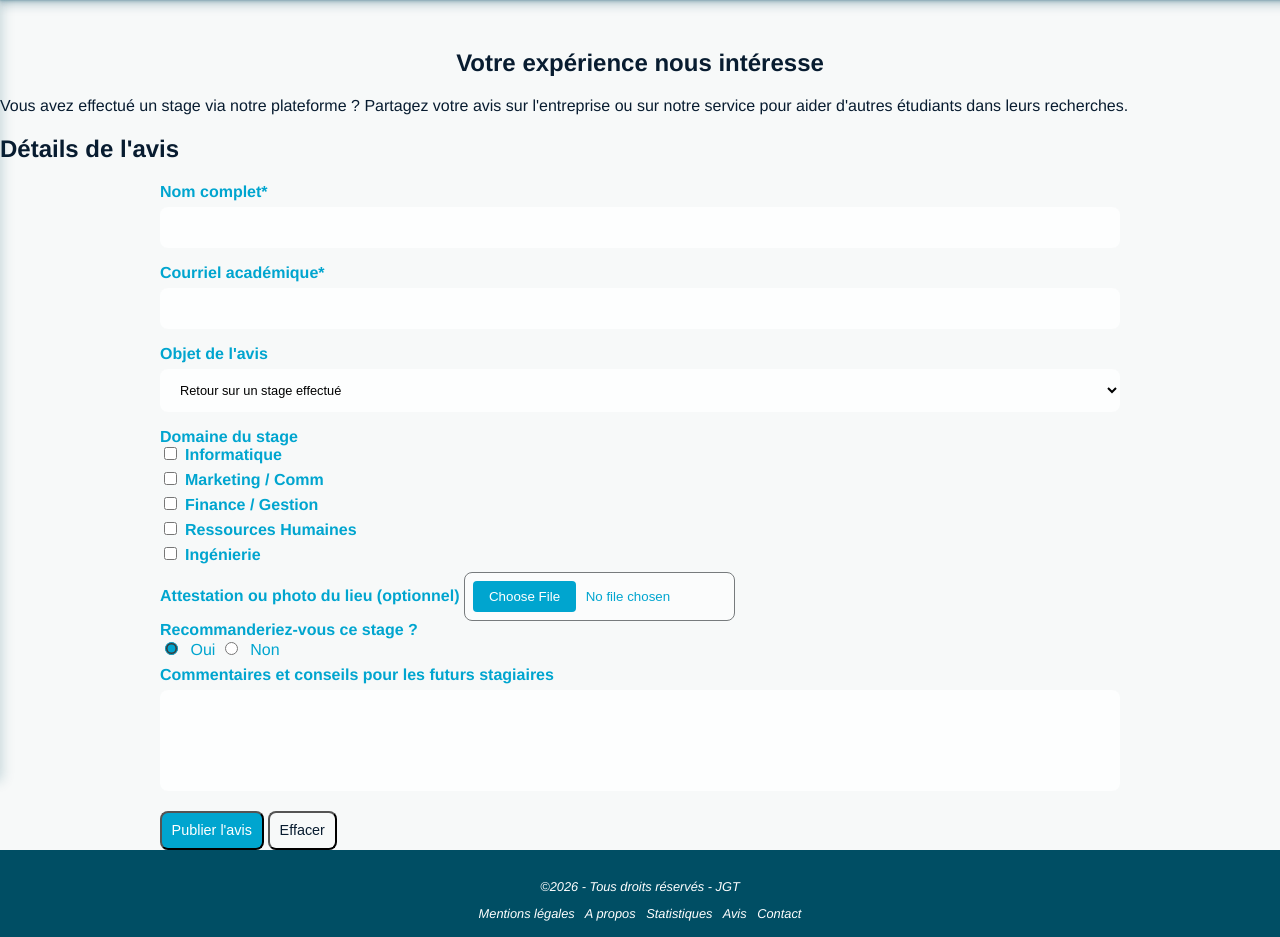
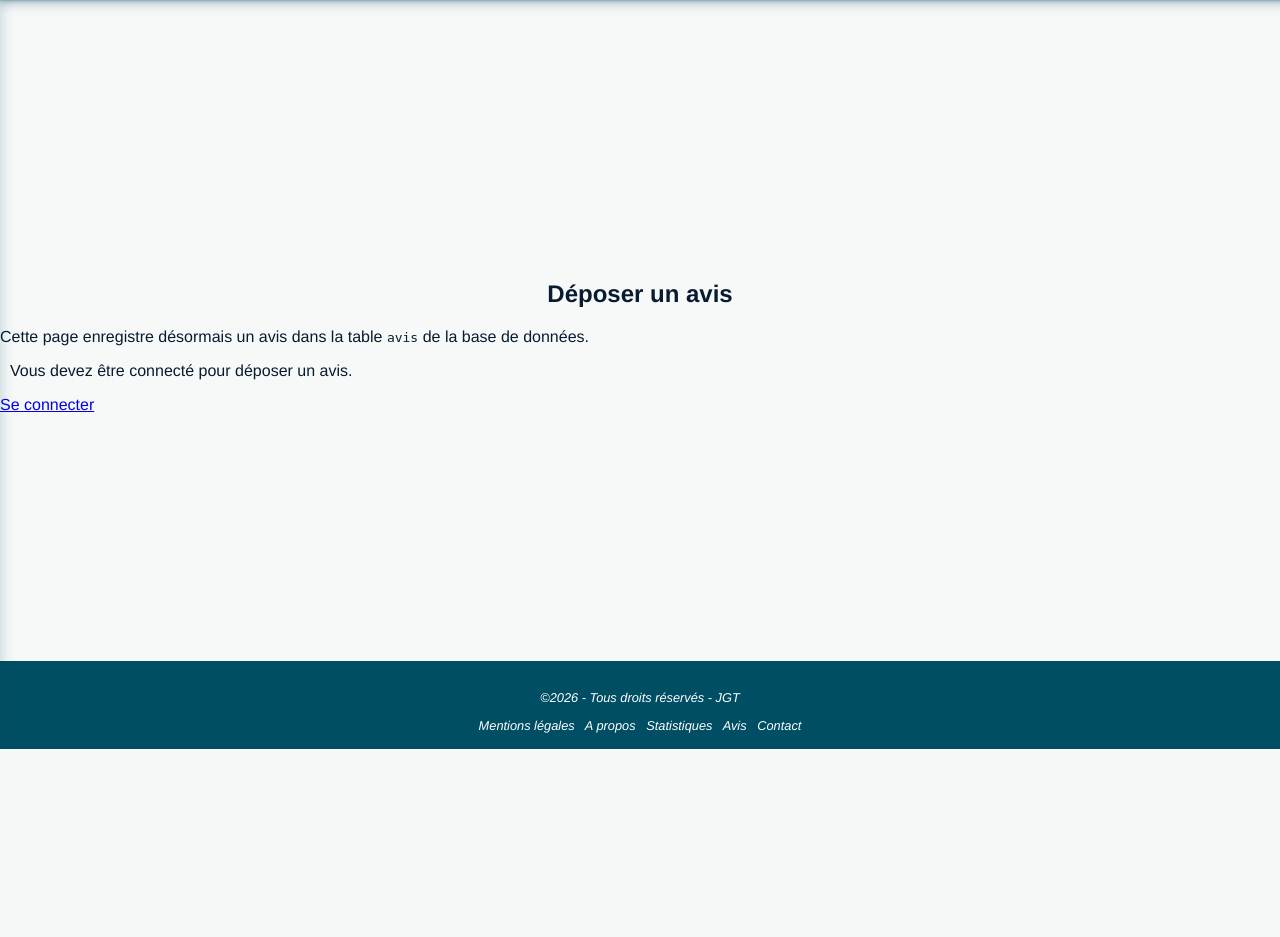
Before and after one commit to loisb3767/site_stages, a PHP site: page /index.php?page=avis in a window 1280 px wide. Shown: the part 67-1004 px from the top of the page. After the commit the page ends 816 px from the top, so only its background shows below. Run offline with PHP 8.4, Linux system fonts and the light colour scheme; data comes from the database, SQL or seed files in the repository; a stand-in replaces the project's code that opens the database connection.

Commit message:
Connexion BDD et avis

```diff
--- a/src/Controllers/TaskController.php
+++ b/src/Controllers/TaskController.php
@@ -165,8 +165,16 @@ class TaskController extends Controller
     }
 
     public function avisPage() {
+        $status = $_GET['status'] ?? null;
+        $error = isset($_GET['error']) ? urldecode($_GET['error']) : null;
 
-        echo $this->templateEngine->render('avis.twig.html');
+        echo $this->templateEngine->render('avis.twig.html', [
+            'entreprises' => $this->model->getAllEntreprises(),
+            'status' => $status,
+            'error' => $error,
+            'session' => $_SESSION,
+            'user' => $_SESSION['user'] ?? null,
+        ]);
     }
 
     public function postulerPage()
--- a/templates/avis.twig.html
+++ b/templates/avis.twig.html
@@ -1,54 +1,53 @@
 {% extends "base.twig.html" %}
 
-{% block title %}Parcours des offres - Job2main{% endblock %}
-{% block description %}Parcourez nos offres de stages et trouvez celle qui vous correspond !{% endblock %}
+{% block title %}Déposer un avis - Job2main{% endblock %}
+{% block description %}Déposez un avis sur votre expérience de stage.{% endblock %}
 
 {% block body %}
 <section>
-			<h1 class="text-center">Votre expérience nous intéresse</h1>
-			<p>Vous avez effectué un stage via notre plateforme ? Partagez votre avis sur l'entreprise ou sur notre service pour aider d'autres étudiants dans leurs recherches.</p>
+    <h1 class="text-center">Déposer un avis</h1>
+    <p>Cette page enregistre désormais un avis dans la table <code>avis</code> de la base de données.</p>
 
+    {% if status == 'success' %}
+        <div class="alert alert-success" role="alert">Avis enregistré avec succès.</div>
+    {% endif %}
+
+    {% if error %}
+        <div class="alert alert-danger" role="alert">Erreur : {{ error }}</div>
+    {% endif %}
+
+    {% if session.user is not defined %}
+        <div class="alert alert-warning" role="alert">
+            Vous devez être connecté pour déposer un avis.
+        </div>
+        <p><a href="index.php?page=connexion">Se connecter</a></p>
+    {% else %}
         <article>
             <h2>Détails de l'avis</h2>
-				<form action="formulaireAvis.php" method="post" enctype="multipart/form-data">
-					<label>Nom complet*<input name="fullname" type="text" size="50" required></label>
-					<label>Courriel académique*<input name="email" type="email" size="30" required></label>
+            <form action="formulaireAvis.php" method="post">
+                <label for="id_entreprise">Entreprise concernée *</label>
+                <select name="id_entreprise" id="id_entreprise" required>
+                    <option value="">-- Sélectionnez une entreprise --</option>
+                    {% for entreprise in entreprises %}
+                        <option value="{{ entreprise.id_entreprise }}">{{ entreprise.nom_entreprise }}</option>
+                    {% endfor %}
+                </select>
 
-					<label>Objet de l'avis
-						<select name="subject">
-							<option>Retour sur un stage effectué</option>
-							<option>Utilisation de la plateforme</option>
-							<option>Accompagnement et coaching</option>
-							<option>Signaler un problème avec une offre</option>
+                <label for="note">Note *</label>
+                <select name="note" id="note" required>
+                    <option value="">-- Choisissez une note --</option>
+                    {% for i in 1..5 %}
+                        <option value="{{ i }}">{{ i }}/5</option>
+                    {% endfor %}
                 </select>
-					</label>
 
-					<label>Domaine du stage</label>
-					<label><input type="checkbox" name="category" value="it">Informatique</label>
-					<label><input type="checkbox" name="category" value="marketing">Marketing / Comm</label>
-					<label><input type="checkbox" name="category" value="finance">Finance / Gestion</label>
-					<label><input type="checkbox" name="category" value="rh">Ressources Humaines</label>
-					<label><input type="checkbox" name="category" value="eng">Ingénierie</label>
-
-					<label>Attestation ou photo du lieu (optionnel)
-						<input name="document" type="file" accept="image/jpeg,image/png,application/pdf"></label>
-
-					<label>Recommanderiez-vous ce stage ?</label>
-					<input type="radio" name="satisfaction" value="yes" checked> Oui
-					<input type="radio" name="satisfaction" value="no"> Non
-
-					<label>Commentaires et conseils pour les futurs stagiaires
-						<textarea name="feedbacks" rows="5" cols="100"></textarea></label>
+                <label for="commentaire">Commentaire *</label>
+                <textarea name="commentaire" id="commentaire" rows="6" cols="100" maxlength="1000" required></textarea>
 
                 <button type="submit">Publier l'avis</button>
                 <input type="reset" value="Effacer">
-
-					{% if GET.status == 'success' %}
-						<span class="alert alert-success" role="alert">Avis envoyé avec succès !</span>
-					{% elseif GET.error %}
-						<span class="alert alert-danger" role="alert">Erreur : {{ GET.error }}</span>
-					{% endif %}
             </form>
         </article>
+    {% endif %}
 </section>
 {% endblock %}
```
Also changed, not shown: formulaireAvis.php (+46 -33 lines). Lines whose indentation alone changed are shown as unchanged.
